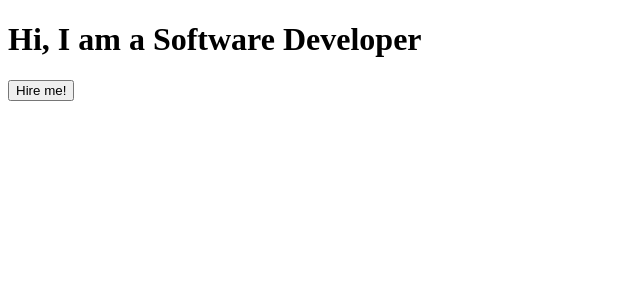
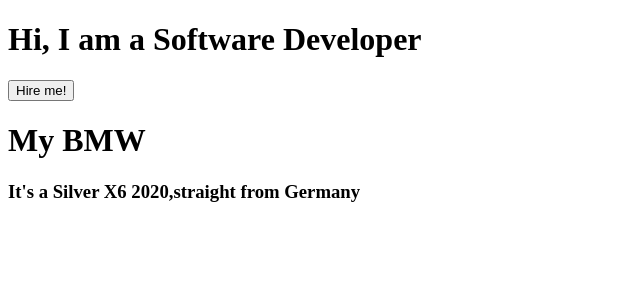
Before and after one commit to samwanyua/React, a React (Create React App) app: page / in a window 1280 px wide. Shown: the top 300 px of the page, without its empty margins (0-640 px from the left). Built offline with nearby package versions, Linux system fonts and the light colour scheme.

Commit message:
implement useState

```diff
--- a/src/App.js
+++ b/src/App.js
@@ -5,7 +5,7 @@
 
 function App() {
   const [counter, setCounter] = useState(0); // 0 is the initial value
-  console.log(counter);
+  // console.log(counter);
 
   const [role, setRole] = useState("Developer"); // 'Developer' is the initial value
 
@@ -18,11 +18,28 @@
     // console.log(role)
   }
 
+  // const [brand, setBrand] = useState('BMW');
+  // const [model, setModel] = useState('X6');
+  // const [year, setYear] = useState('2020');
+  // const [color, setColor] = useState('Silver');
+
+  const [car, setCar] = useState({
+    brand: "BMW",
+    model: "X6",
+    year: "2020",
+    color: "Silver"
+  });
+
+
+
 
   return (
     <>
       <h1>Hi, I am a Software {role}</h1>
       <button onClick={changeColor}>Hire me!</button>
+
+      <h1>My {car.brand} </h1>
+      <h3>It's a {car.color} {car.model} {car.year},straight from Germany</h3>
     </>
 
   );
```
